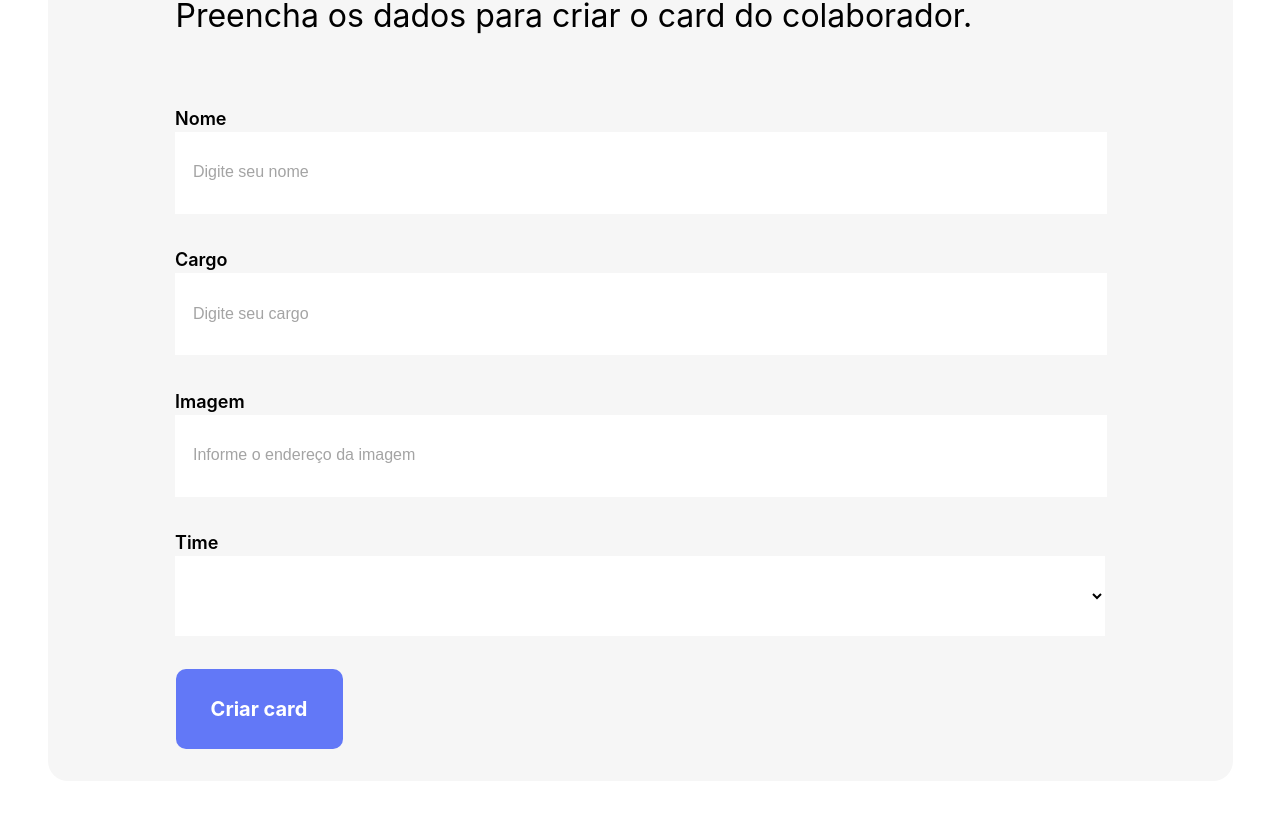
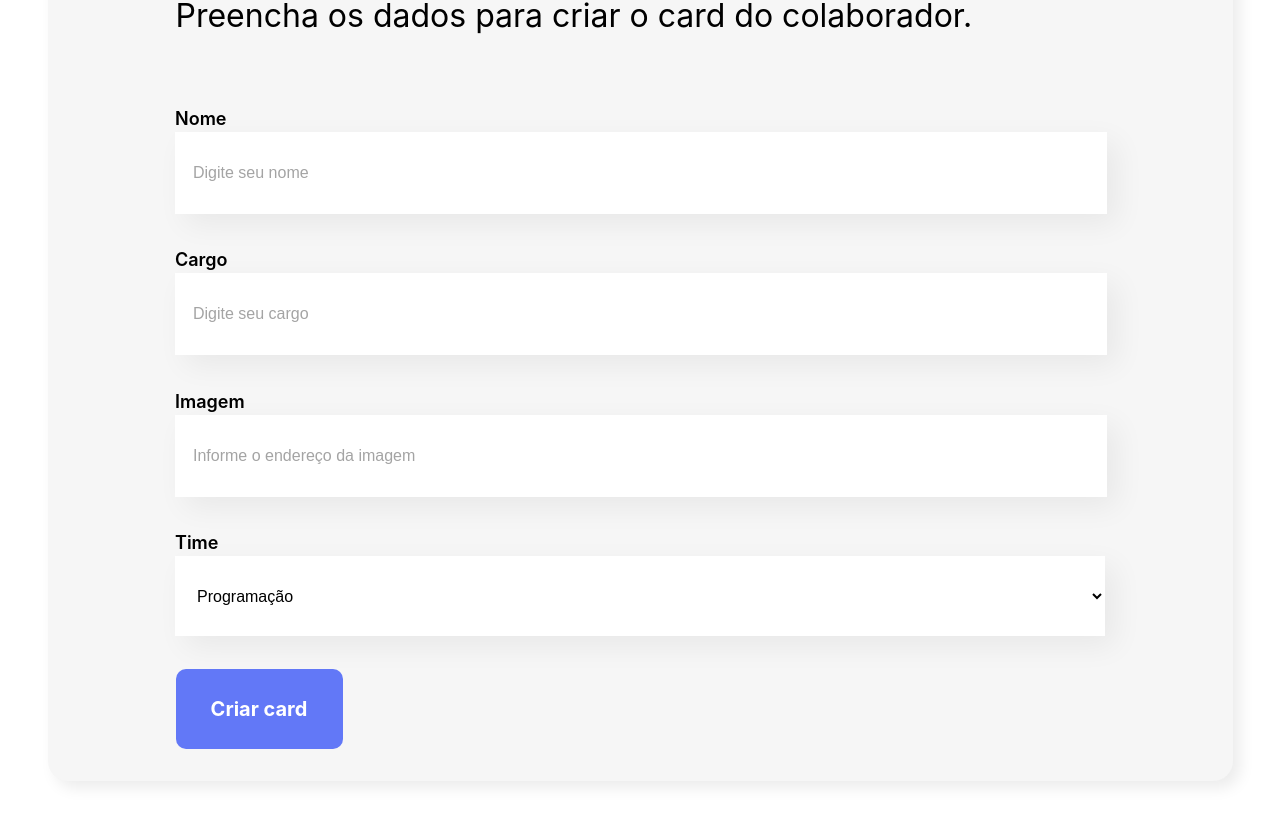
Before and after one commit to marcelorc13/curso-react-oxe-tech, a React (Vite) app: page / in a window 1280 px wide. Shown: the part 740-1553 px from the top of the page. Built offline with nearby package versions, Linux system fonts and the light colour scheme.

Commit message:
em-casa-02-commit

```diff
--- a/src/components/card/card.css
+++ b/src/components/card/card.css
@@ -10,6 +10,7 @@
     border-radius: 20px;
     align-items: center;
     background-color: #F6F6F6;
+    box-shadow: 7px 7px 15px 0px rgba(0, 0, 0, 0.08);
 }
 
 h3 {
@@ -26,12 +27,14 @@ h3 {
 }
 
 .inputs input {
+    font-size: 16px;
     height: 80px;
     width: 912px;
     background-color: white;
     border: none;
     color: black;
     padding-left: 18px;
+    box-shadow: 10px 10px 30px 0px rgba(0, 0, 0, 0.06);
 }
 
 .inputs input::placeholder {
@@ -40,11 +43,14 @@ h3 {
 }
 
 .inputs select {
+    font-size: 16px;
     height: 80px;
     width: 930px;
     background-color: white;
     border: none;
     color: black;
+    padding-left: 18px;
+    box-shadow: 10px 10px 30px 0px rgba(0, 0, 0, 0.06);
 }
 
 .inputs label {
--- a/src/components/card/index.jsx
+++ b/src/components/card/index.jsx
@@ -6,20 +6,28 @@ function Card() {
         <div className="card">
             <h3>Preencha os dados para criar o card do colaborador.</h3>
             <div className="inputs">
-                <label htmlFor="Nome">Nome</label>
-                <input type="text" placeholder="Digite seu nome" id="Nome" />
+                <label htmlFor="nome">Nome</label>
+                <input type="text" placeholder="Digite seu nome" id="nome" />
             </div>
             <div className="inputs">
-                <label htmlFor="Nome">Cargo</label>
-                <input type="text" placeholder="Digite seu cargo" id="Nome" />
+                <label htmlFor="cargo">Cargo</label>
+                <input type="text" placeholder="Digite seu cargo" id="cargo" />
             </div>
             <div className="inputs">
-                <label htmlFor="Nome">Imagem</label>
-                <input type="text" placeholder="Informe o endereço da imagem" id="Nome" />
+                <label htmlFor="imagem">Imagem</label>
+                <input type="text" placeholder="Informe o endereço da imagem" id="imagem" />
             </div>
             <div className="inputs">
-                <label htmlFor="Nome">Time</label>
-                <select name="" id=""></select>
+                <label htmlFor="times">Time</label>
+                <select name="" id="times">
+                    <option value="">Programação</option>
+                    <option value="">Front-End</option>
+                    <option value="">Data Science</option>
+                    <option value="">Devops </option>
+                    <option value="">UX e Design</option>
+                    <option value="">Mobile</option>
+                    <option value="">Inovação e Gestão</option>
+                </select>
             </div>
             <button className="btn-criar">Criar card</button>
         </div>
```
